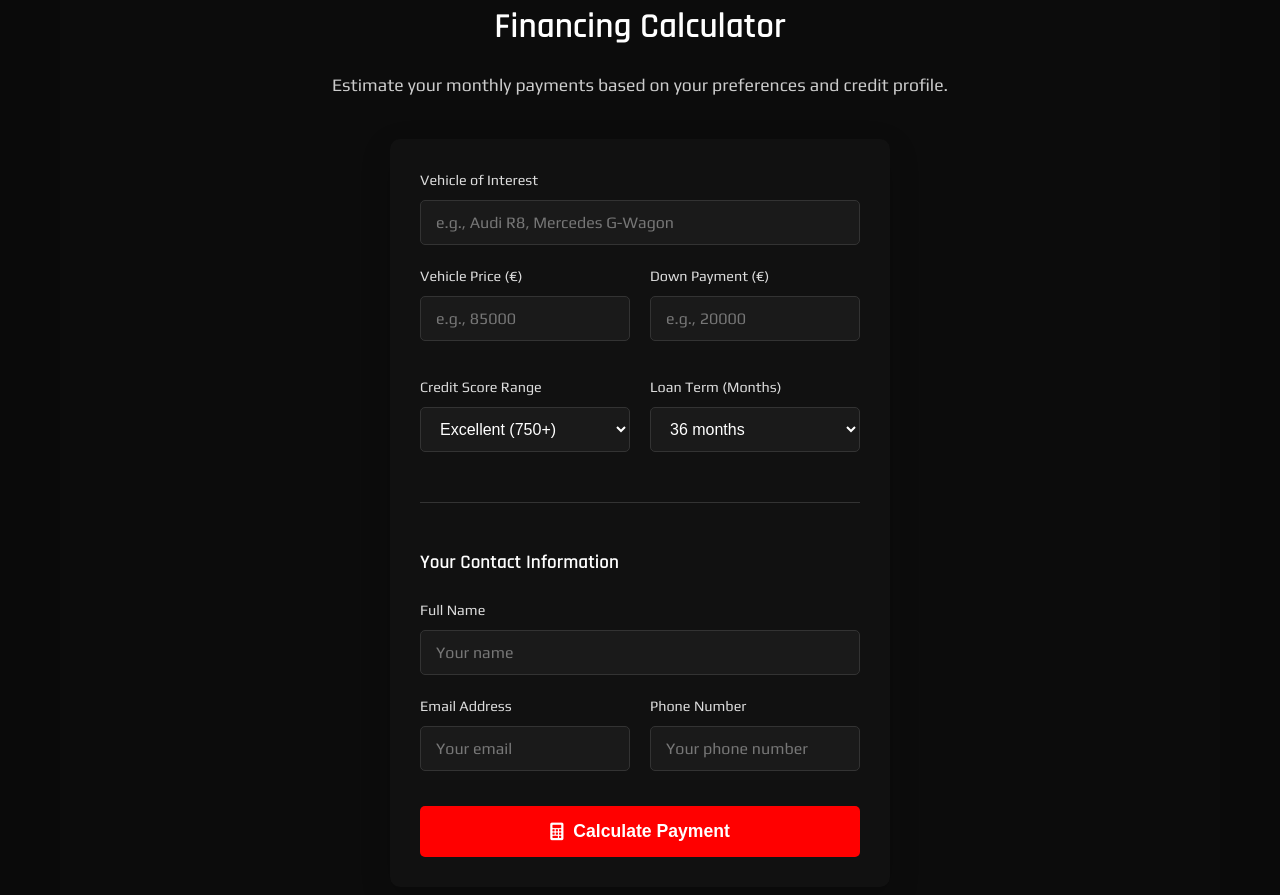
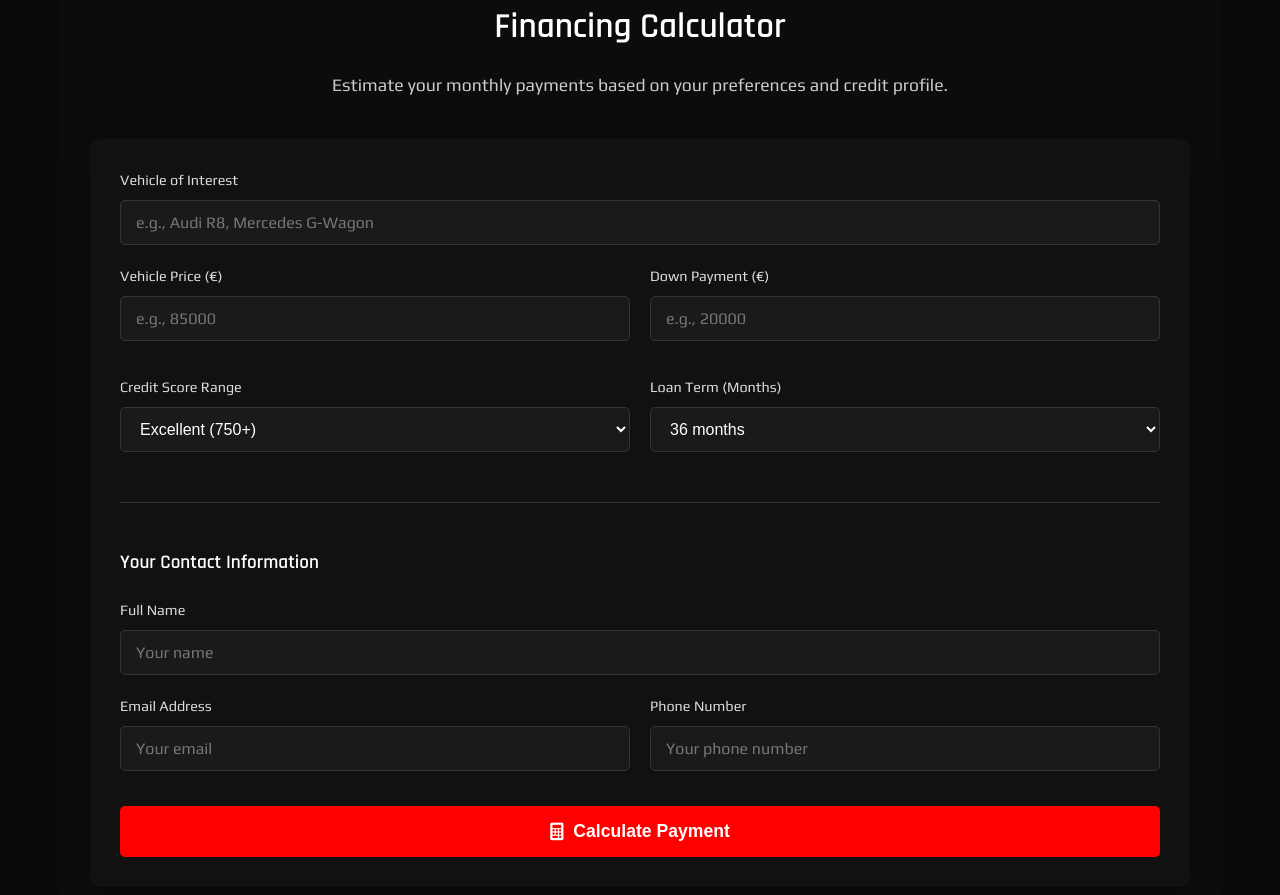
Before and after one commit to CRazorIV/Luxury-Autosport, a React (Vite) app in the folder project1/: page /financing in a window 1280 px wide. Shown: the part 2160-3055 px from the top of the page. Built offline with nearby package versions, Linux system fonts and the light colour scheme.

Commit message:
Scrollfix and minor css changes

```diff
--- a/project1/src/App.css
+++ b/project1/src/App.css
@@ -441,3 +441,40 @@ body.loading {
     opacity: 0.5;
   }
 }
+
+/* Page Transitions */
+.page-transition {
+  position: relative;
+  width: 100%;
+  min-height: 50vh; /* Ensure there's space during transitions */
+}
+
+.fadeIn {
+  animation: fadeIn 0.5s ease-in-out forwards;
+}
+
+.fadeOut {
+  animation: fadeOut 0.3s ease-in-out forwards;
+}
+
+@keyframes fadeIn {
+  0% {
+    opacity: 0;
+    transform: translateY(20px);
+  }
+  100% {
+    opacity: 1;
+    transform: translateY(0px);
+  }
+}
+
+@keyframes fadeOut {
+  0% {
+    opacity: 1;
+    transform: translateY(0px);
+  }
+  100% {
+    opacity: 0;
+    transform: translateY(-20px);
+  }
+}
--- a/project1/src/App.jsx
+++ b/project1/src/App.jsx
@@ -10,13 +10,17 @@ import Navbar from "./Components/Navbar";
 import Footer from "./Components/Footer";
 import CookieConsent from "./Components/CookieConsent";
 import Loader from "./Components/Loader";
+import PageTransition from "./Components/PageTransition";
+import ScrollToTop from "./Components/ScrollToTop";
 import './App.css';
 
 const App = () => {
   return (
     <>
+      <ScrollToTop />
       <Loader />
       <Navbar />
+      <PageTransition>
         <main>
           <Routes>
             <Route path="/" element={<Home />} />
@@ -28,6 +32,7 @@ const App = () => {
             <Route path="/terms-of-service" element={<TermsOfService />} />
           </Routes>
         </main>
+      </PageTransition>
       <Footer />
       <CookieConsent />
     </>
--- a/project1/src/Components/Loader.jsx
+++ b/project1/src/Components/Loader.jsx
@@ -12,7 +12,10 @@ const Loader = () => {
       setLoading(false);
       // Remove loading class to re-enable scrolling
       document.body.classList.remove('loading');
-    }, 1000);
+
+      // Dispatch a custom event that other components can listen for
+      window.dispatchEvent(new CustomEvent('contentLoaded'));
+    }, 1500);
 
     return () => {
       clearTimeout(timer);
--- /dev/null
+++ b/project1/src/Components/PageTransition.jsx
@@ -0,0 +1,45 @@
+import { useEffect, useState } from 'react';
+import { useLocation } from 'react-router-dom';
+
+const PageTransition = ({ children }) => {
+  const location = useLocation();
+  const [displayLocation, setDisplayLocation] = useState(location);
+  const [transitionStage, setTransitionStage] = useState("fadeIn");
+  const [isInitialLoad, setIsInitialLoad] = useState(true);
+  const [content, setContent] = useState(children);
+
+  // Handle location changes for navigation transitions
+  useEffect(() => {
+    // Skip the first render (initial page load)
+    if (isInitialLoad) {
+      setIsInitialLoad(false);
+      return;
+    }
+
+    if (location.pathname !== displayLocation.pathname) {
+      // Start fade out when location changes
+      setTransitionStage("fadeOut");
+    }
+  }, [location, displayLocation, isInitialLoad]);
+
+  // Handle animation end event
+  const handleAnimationEnd = () => {
+    if (transitionStage === "fadeOut") {
+      // When fade out completes, update content and start fade in
+      setContent(children);
+      setDisplayLocation(location);
+      setTransitionStage("fadeIn");
+    }
+  };
+
+  return (
+    <div
+      className={`page-transition ${transitionStage}`}
+      onAnimationEnd={handleAnimationEnd}
+    >
+      {transitionStage === "fadeIn" ? children : content}
+    </div>
+  );
+};
+
+export default PageTransition;
--- /dev/null
+++ b/project1/src/Components/ScrollToTop.jsx
@@ -0,0 +1,18 @@
+import { useEffect } from 'react';
+import { useLocation } from 'react-router-dom';
+
+const ScrollToTop = () => {
+  const { pathname } = useLocation();
+
+  useEffect(() => {
+    // Scroll to top on route change
+    window.scrollTo({
+      top: 0,
+      behavior: 'smooth' // Use 'auto' for instant scroll without animation
+    });
+  }, [pathname]);
+
+  return null;
+};
+
+export default ScrollToTop;
--- a/project1/src/pages/Contact.css
+++ b/project1/src/pages/Contact.css
@@ -17,7 +17,7 @@ html, body {
 .contact-page-container h1 {
     margin-bottom: 40px;
     font-size: 2.5rem;
-    color: #ff0000;
+    color: #ffffff;
     text-align: center;
     text-transform: uppercase;
     letter-spacing: 1px;
--- a/project1/src/pages/Financing.css
+++ b/project1/src/pages/Financing.css
@@ -269,7 +269,6 @@ html, body {
 .calculator-form {
     flex: 1;
     min-width: 300px;
-    max-width: 500px;
     background-color: #111;
     padding: 30px;
     border-radius: 10px;
```
